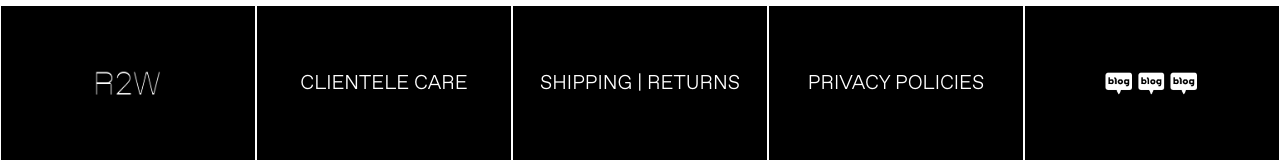
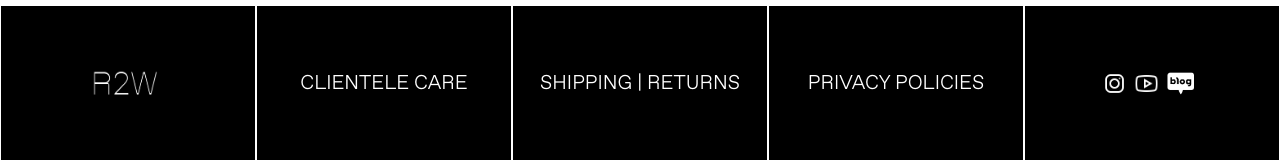
Before and after one commit to donghyeokJO/ready2wear, a plain HTML site: page index.html in a window 1280 px wide. Shown: the part 2513-2673 px from the top of the page. Drawn offline with nearby package versions, Linux system fonts and the light colour scheme; a web font is replaced by a local one.

Commit message:
image modification

```diff
--- a/css/main.css
+++ b/css/main.css
@@ -334,6 +334,7 @@ body {
 .lower>img {
     /* width: 103px; */
     height: 27px;
+    padding-right: 2%;
 }
 
 .lower>span {
--- a/index.html
+++ b/index.html
@@ -131,8 +131,8 @@
             </span>
         </div>
         <div class="lower">
-            <img src="img/blog.png">
-            <img src="img/blog.png">
+            <img src="img/insta.png">
+            <img src="img/youtube.png">
             <img src="img/blog.png">
         </div>
     </div>
```
Also changed, not shown: img/insta.png (added), img/youtube.png (added).
